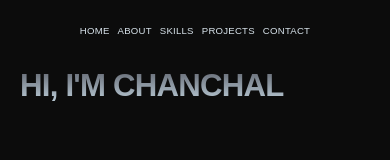
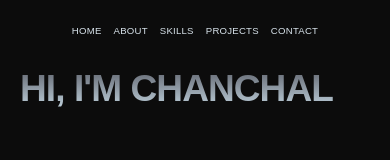
Before and after one commit to chanchalram1315-cmd/chanchal-ram-data-analyst-portfolio, a React (Vite) app: page / in a window 390 px wide. Shown: the top 160 px of the page. Built offline with nearby package versions, Linux system fonts and the light colour scheme.

Commit message:
Expand mobile hero name and nav spacing

```diff
--- a/src/components/Navbar.tsx
+++ b/src/components/Navbar.tsx
@@ -8,7 +8,7 @@ const navLinks = [
 
 export default function Navbar() {
   return (
-    <nav className="w-full flex justify-center gap-2 px-2 pt-6 sm:justify-between sm:px-6 md:px-10 md:pt-8">
+    <nav className="w-full flex justify-center gap-3 px-2 pt-6 sm:justify-between sm:px-6 md:px-10 md:pt-8">
       {navLinks.map((link) => (
         <a
           key={link.href}
--- a/src/index.css
+++ b/src/index.css
@@ -27,7 +27,7 @@
 }
 
 .hero-name {
-  font-size: clamp(1.5rem, 8vw, 3rem);
+  font-size: clamp(1.65rem, 9.5vw, 3.5rem);
 }
 
 @media (min-width: 768px) {
```
